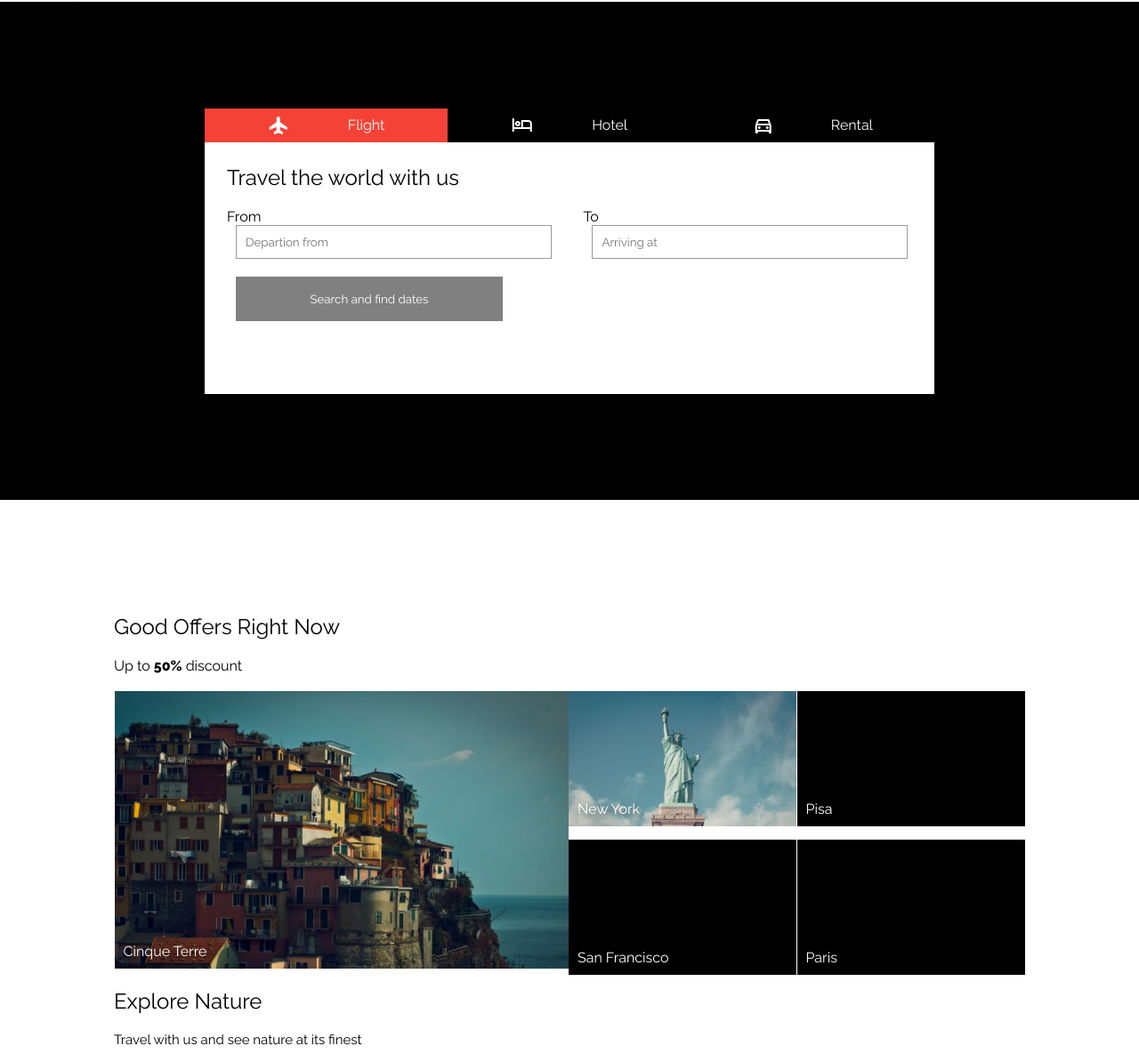
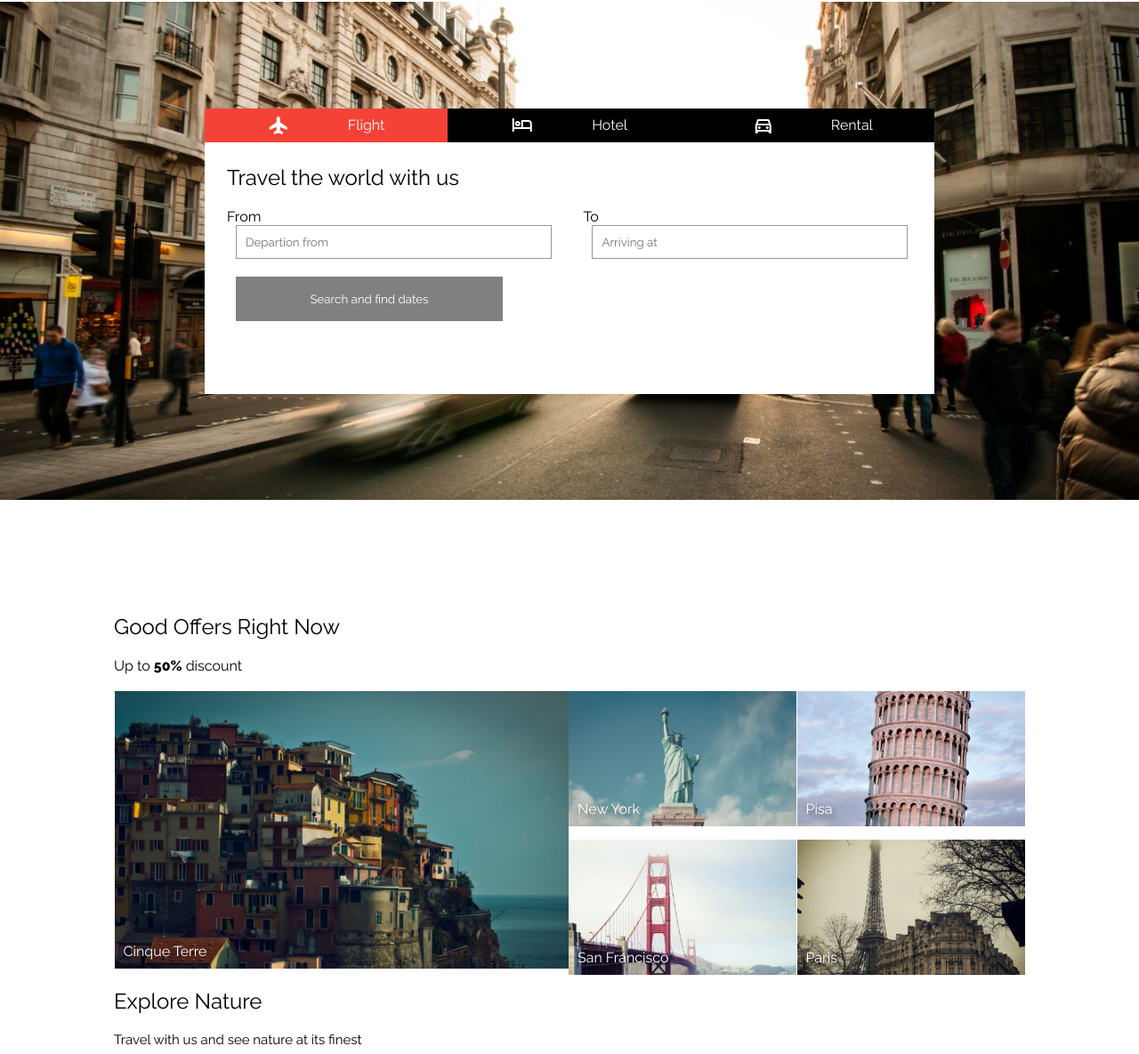
Before and after one commit to Kurutzhkn/Site-dev-Media, a plain HTML site: page index.html in a window 1280 px wide. Shown: the part 51-1236 px from the top of the page at 89% size. Drawn offline with nearby package versions, Linux system fonts and the light colour scheme.

Commit message:
Update style.css

```diff
--- a/css/style.css
+++ b/css/style.css
@@ -105,27 +105,27 @@ h2 {
 }
 
 #imgC {
-    background: black url(/imgs/cinqueterre.jpg) no-repeat;
+    background: black url(../imgs/cinqueterre.jpg) no-repeat;
     background-size: cover;
 }
 
 #imgN {
-    background: black url("/imgs/newyork.jpg") no-repeat;
+    background: black url(../imgs/newyork.jpg) no-repeat;
     background-size: cover;
 }
 
 #imgS {
-    background: black url(/sanfran.jpg) no-repeat;
+    background: black url(../imgs/sanfran.jpg) no-repeat;
     background-size: cover;
 }
 
 #imgPi {
-    background: black url("/pisa.jpg") no-repeat;
+    background: black url(../imgs/pisa.jpg) no-repeat;
     background-size: cover;
 }
 
 #imgPa {
-    background: black url("/paris.jpg") no-repeat;
+    background: black url(../imgs/paris.jpg) no-repeat;
     background-size: cover;
 }
 
@@ -259,7 +259,7 @@ footer {
 
     #imgFundo {
         height: 70vh;
-        background: black url("/london.jpg") no-repeat;
+        background: black url(../imgs/london.jpg) no-repeat;
         background-size: cover;
         display: flex;
         max-height: 1000px;
```
